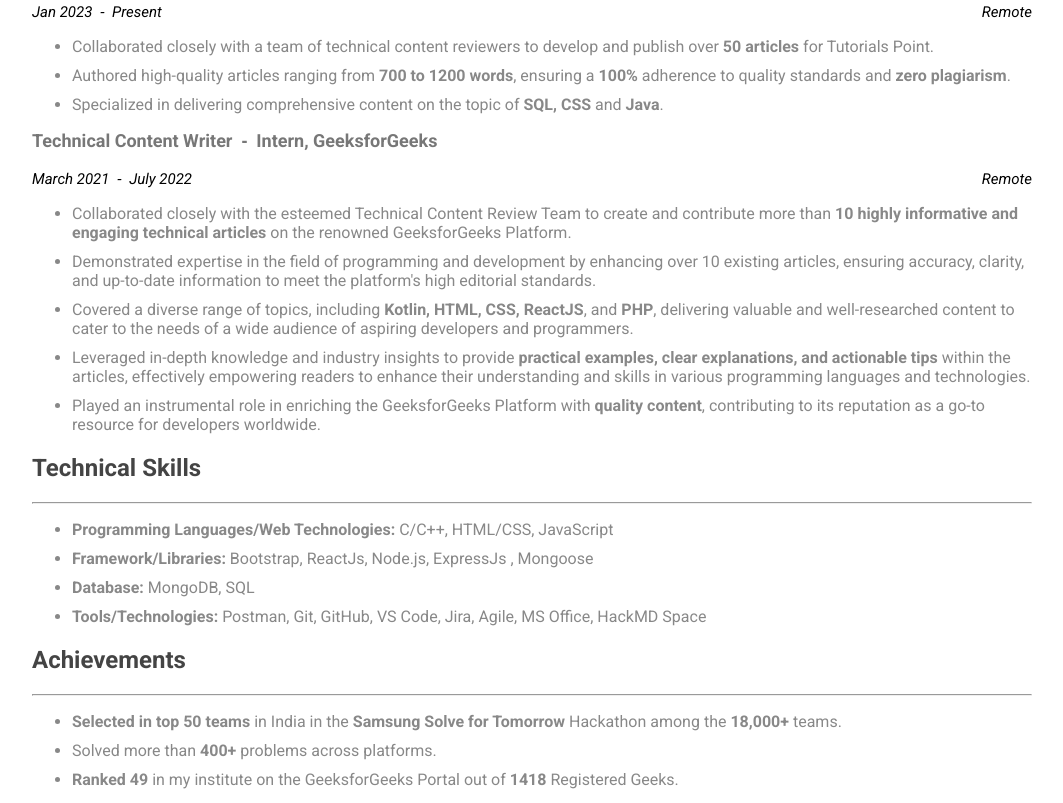
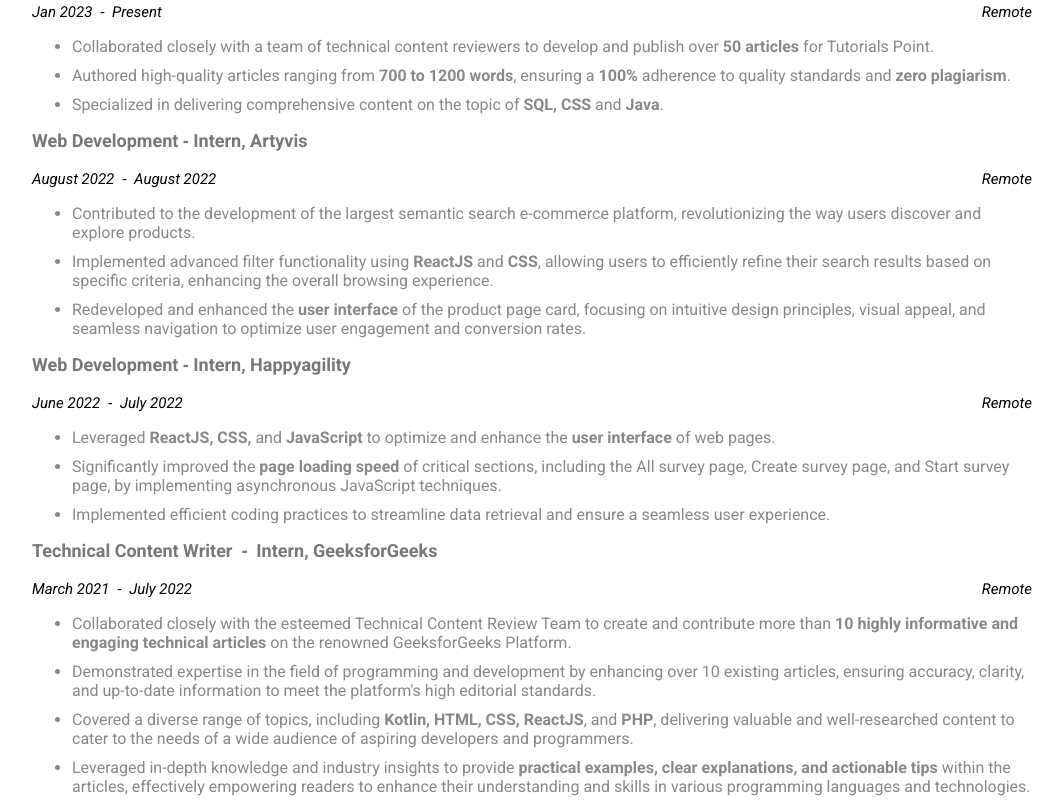
Before and after one commit to bhartik021/resume, a plain HTML site: page index.html in a window 1280 px wide. Shown: the part 630-1433 px from the top of the page, without its empty margins (108-1171 px from the left). Drawn offline with Linux system fonts and the light colour scheme.

Commit message:
updated resume

```diff
--- a/index.html
+++ b/index.html
@@ -9,7 +9,6 @@
 
     <!-- Linking an external CSS file -->
     <link rel="stylesheet" href="style.css" />
-
   </head>
   <body>
     <!-- Main content of the resume -->
@@ -38,7 +37,7 @@
         <h2>Experience</h2>
         <hr />
 
-        <!-- First job experience -->
+        <!-- Fifth job experience -->
         <h3>Technical Content Writer, Scaler</h3>
         <p class="duration-paragraph">
           October 2021 &nbsp;&#8209;&nbsp; Present
@@ -84,7 +83,7 @@
           </li>
         </ul>
 
-        <!-- Second job experience -->
+        <!-- Fourth job experience -->
         <h3>Technical Content Writer, TutorialsPoint</h3>
         <p class="duration-paragraph">
           Jan 2023 &nbsp;&#8209;&nbsp; Present
@@ -107,6 +106,53 @@
         </ul>
 
         <!-- Third job experience -->
+        <h3>Web Development&nbsp;&#8209;&nbsp;Intern, Artyvis</h3>
+        <p class="duration-paragraph">
+          August 2022 &nbsp;&#8209;&nbsp; August 2022
+          <span class="location">Remote</span>
+        </p>
+        <ul>
+          <li>
+            Contributed to the development of the largest semantic search
+            e-commerce platform, revolutionizing the way users discover and
+            explore products.
+          </li>
+          <li>
+            Implemented advanced filter functionality using <b>ReactJS</b> and
+            <b>CSS</b>, allowing users to efficiently refine their search
+            results based on specific criteria, enhancing the overall browsing
+            experience.
+          </li>
+          <li>
+            Redeveloped and enhanced the <b>user interface</b> of the product
+            page card, focusing on intuitive design principles, visual appeal,
+            and seamless navigation to optimize user engagement and conversion
+            rates.
+          </li>
+        </ul>
+
+        <!-- Second job experience -->
+        <h3>Web Development&nbsp;&#8209;&nbsp;Intern, Happyagility</h3>
+        <p class="duration-paragraph">
+          June 2022 &nbsp;&#8209;&nbsp; July 2022
+          <span class="location">Remote</span>
+        </p>
+        <ul>
+          <li>
+            Leveraged <b>ReactJS, CSS,</b> and <b>JavaScript</b> to optimize and
+            enhance the <b>user interface</b> of web pages.
+          </li>
+          <li>
+            Significantly improved the <b>page loading speed</b> of critical sections,
+            including the All survey page, Create survey page, and Start survey
+            page, by implementing asynchronous JavaScript techniques.
+          </li>
+          <li>
+            Implemented efficient coding practices to streamline data retrieval and ensure a seamless user experience.
+          </li>
+        </ul>
+
+        <!-- First job experience -->
         <h3>
           Technical Content Writer &nbsp;&#8209;&nbsp; Intern, GeeksforGeeks
         </h3>
@@ -222,6 +268,25 @@
               the generated summaries
             </li>
           </ul>
+
+          <h3>Movie Hub</h3>
+          <p class="duration-paragraph">
+            Jan 2022 &nbsp;&#8209;&nbsp; Jan 2022
+            <span class="location"
+              ><a href="https://github.com/bhartik021/movie-hub">Code Link</a>
+              |
+              <a href="https://movie-hub-sepia.vercel.app/"
+                >Live Link</a
+              ></span
+            >
+          </p>
+          <p>React, OMDb API</p>
+          <ul>
+            <li>
+              A Movie Hub Web Application that is capable of pulling movies name randomly from an <b>API</b>
+            </li>
+            <li>Developed A Movie Hub Web App using <b>ReactJS</b> and <b>OMDb API</b> that fetches movie information using an API.</li>
+          </ul>
         </div>
       </section>
 
```
